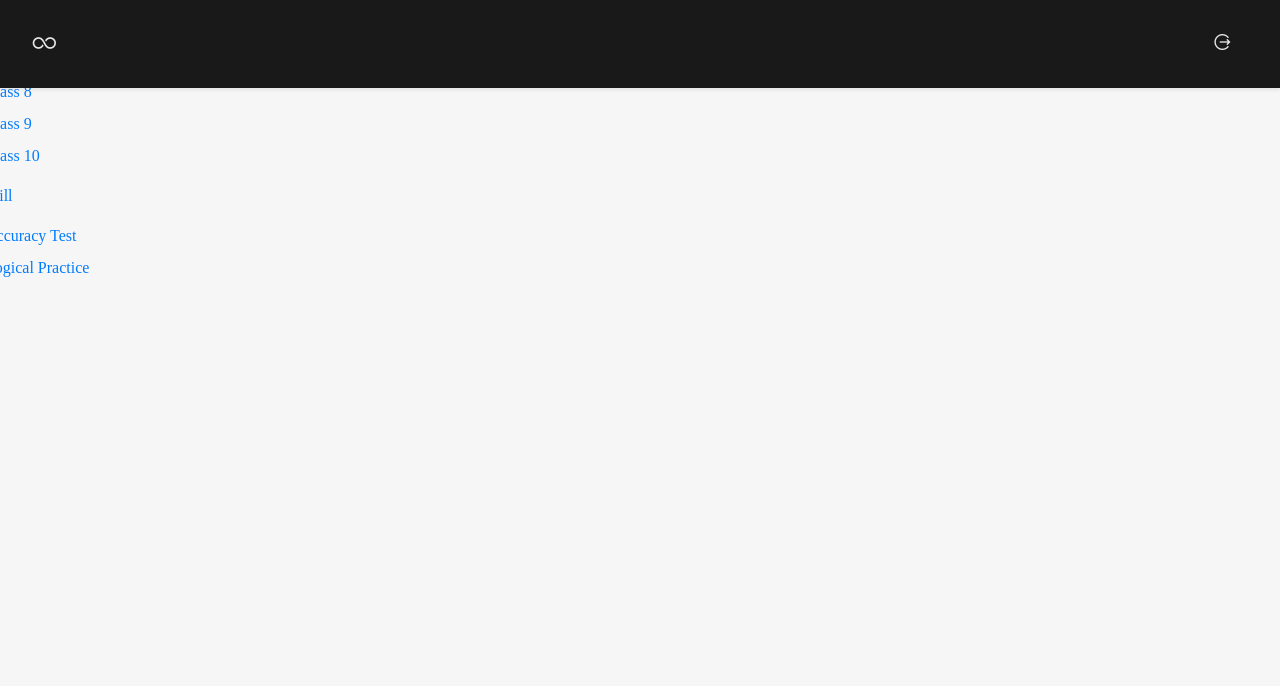
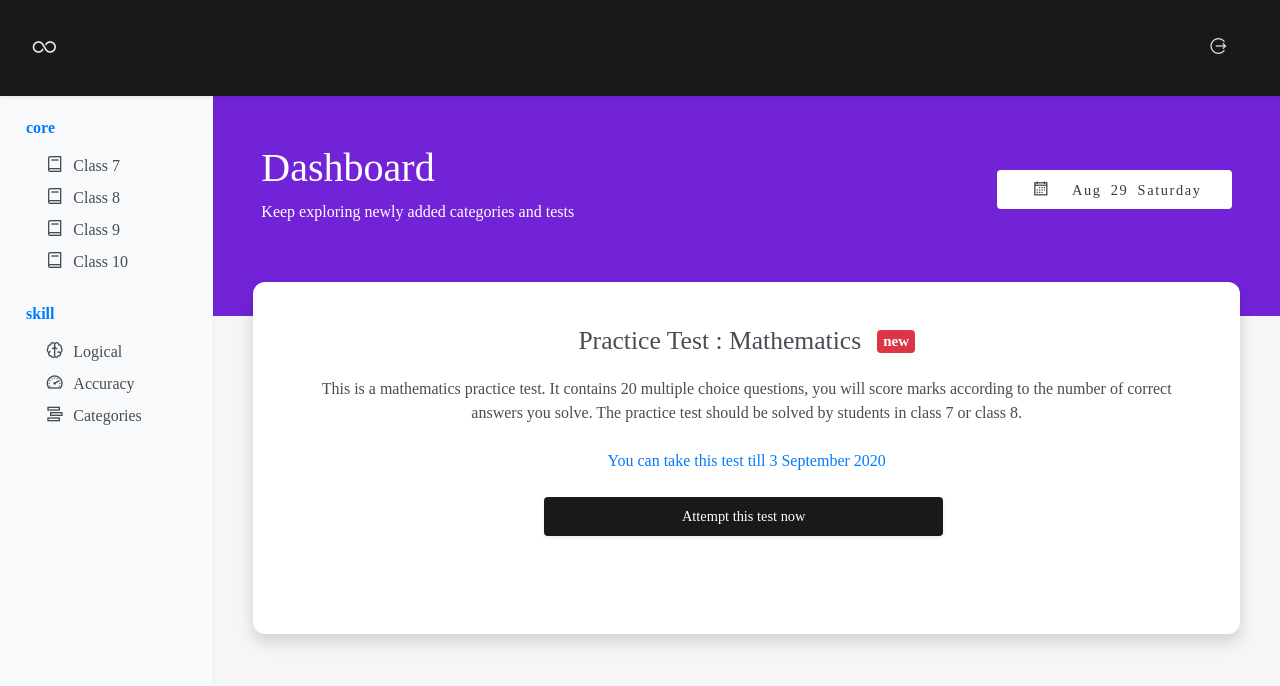
Before and after one commit to bsanket16/infinity-math-quiz, a React app in the folder proj_frontend/: page /user/dashboard in a window 1280 px wide. Built offline with nearby package versions, Linux system fonts and the light colour scheme; sample sign-in values are in the browser's storage.

Commit message:
re-designed dashboard

```diff
--- a/proj_frontend/src/core/Menu.js
+++ b/proj_frontend/src/core/Menu.js
@@ -20,6 +20,7 @@ const Menu = ({ history }) => (
                                         history.push('/')
                                     })
                                 }}>
+
                                     <i className="logo las la-sign-out-alt text-white la-lg"></i>
                                 </span>
                             </li>
--- a/proj_frontend/src/styles.css
+++ b/proj_frontend/src/styles.css
@@ -150,3 +150,125 @@ body {
 .signup {
     font-size: 0.8em;
 }
+
+/* dashboard */
+.sidebar {
+    position: fixed;
+    top: 0;
+    bottom: 0;
+    left: 0;
+    z-index: 100; /* Behind the navbar */
+    padding: 100px 0 0; /* Height of navbar */
+    box-shadow: inset -1px 0 0 rgba(0, 0, 0, .1);
+}
+
+@media (max-width: 767.98px) {
+    .sidebar {
+    top: 5rem;
+    }
+}
+
+.sidebar-sticky {
+    position: relative;
+    top: 0;
+    height: calc(100vh - 48px);
+    padding-top: .5rem;
+    overflow-x: hidden;
+    overflow-y: auto;
+}
+
+@supports ((position: -webkit-sticky) or (position: sticky)) {
+    .sidebar-sticky {
+        position: -webkit-sticky;
+        position: sticky;
+    }
+}
+
+.sidebar .nav-link {
+    font-size: 0.875rem;
+    font-weight: 500;
+    color: #333;
+}
+
+.sidebar .nav-link .feather {
+    margin-right: 4px;
+    color: #999;
+}
+
+.sidebar .nav-link.active {
+    color: #007bff;
+}
+
+.sidebar .nav-link:hover .feather,
+.sidebar .nav-link.active .feather {
+    color: inherit;
+}
+
+.sidebar-heading {
+    font-size: .75rem;
+    text-transform: uppercase;
+}
+
+.sidebar-menu {
+    list-style-type: none;
+}
+
+.core {
+    font-family: 'Montserrat';
+    font-size: 1rem;
+    font-weight: 700;
+    margin-left: -14px;
+    margin-bottom: 10px;
+}
+
+.nav-item {
+    font-weight: 500;
+    padding: 4px;
+    cursor: pointer;
+    opacity: 0.9;
+}
+
+.nav-item:hover {
+    color: #000000;
+    opacity: 1;
+}
+
+.main {
+    padding-top: 100px;
+}
+
+.banner {
+    margin-left: -24px;
+    margin-top: -4px;
+    width: 83.3vw;
+    background-color: #7223D7 !important;
+    min-height: 220px;
+}
+
+.calendar {
+    font-weight: 500;
+    font-size: 0.9rem;
+    padding-left: 30px !important;
+    padding-right: 30px !important;
+    cursor: pointer;
+    margin-top: -54px;
+    letter-spacing: 1.6px;
+    word-spacing: 4px;
+}
+
+.start-test {
+    border-radius: 12px !important;
+    min-height: 44vh;
+    margin-top: -50px;
+}
+
+
+.practice {
+    font-size: 1.6rem;
+    font-weight: 500;
+    opacity: 0.9;
+}
+
+.test-desc {
+    opacity: 0.9;
+}
--- a/proj_frontend/src/user/Dashboard.js
+++ b/proj_frontend/src/user/Dashboard.js
@@ -5,37 +5,89 @@ const Dashboard = () => {
 
     const board = () => (
         <>
-            <div className="row pt-2">
-                <div className="col-2">
-                    <div className="row text-primary mb-3">
-                        core
+            <div class="container-fluid">
+                <div class="row">
+                    <nav id="sidebarMenu" class="col-md-3 col-lg-2 d-md-block bg-light shadow-sm text-dark sidebar collapse">
+                    <div class="sidebar-sticky pt-3">
+
+                    <ul class="sidebar-menu flex-column text-dark">
+                        <li className="core text-primary">
+                            <span>core</span>
+                        </li>
+                        <li class="nav-item">
+                            <i class="las la-book la-lg"></i>
+                            <span className="ml-2">Class 7 </span>
+                        </li>
+                        <li class="nav-item">
+                            <i class="las la-book la-lg"></i>
+                            <span className="ml-2">Class 8 </span>
+                        </li>
+                        <li class="nav-item">
+                            <i class="las la-book la-lg"></i>
+                            <span className="ml-2">Class 9 </span>
+                        </li>
+                        <li class="nav-item">
+                            <i class="las la-book la-lg"></i>
+                            <span className="ml-2">Class 10 </span>
+                        </li>
+                    </ul>
+
+                    <ul class="sidebar-menu flex-column text-dark mt-4">
+                        <li className="core text-primary">
+                            <span>skill</span>
+                        </li>
+
+                        <li class="nav-item">
+                            <i class="las la-brain la-lg"></i>
+                            <span className="ml-2">Logical </span>
+                        </li>
+                        <li class="nav-item">
+                            <i class="las la-tachometer-alt la-lg"></i>
+                            <span className="ml-2">Accuracy </span>
+                        </li>
+                        <li class="nav-item">
+                            <i class="las la-stream la-lg"></i>
+                            <span className="ml-2">Categories </span>
+                        </li>
+
+                    </ul>
+
                     </div>
-                    <div className="row text-primary mb-2">
-                        Class 7
+                    </nav>
+
+                    <main role="main" class="main col-md-9 ml-sm-auto col-lg-10 px-md-4 no-gutters">
+                    <div class="banner pt-5 pb-2 mb-3 text-white">
+                        <h1 class="h1 ml-5">Dashboard</h1>
+                        <div className="text-white ml-5">
+                            Keep exploring newly added categories and tests
+                        </div>
+
+                        <div className="calendar float-right bg-white text-dark p-2 mr-5 rounded">
+                            <i class="las la-calendar la-lg p-1"></i>
+                                <span className="ml-3">Aug 29 Saturday</span>
+                            </div>
                     </div>
-                    <div className="row text-primary mb-2">
-                        Class 8
+
+                    <div className="start-test bg-white shadow rounded text-dark ml-3 mr-3">
+                        <div className="text-1 d-flex justify-content-center text-grey text-center">
+                            <span className="practice pt-4 mt-3">Practice Test : <span className="math">Mathematics</span></span>
+                            <h5> <span class="badge badge-danger mt-5  ml-3">new</span></h5>
+                        </div>
+
+                        <div className="test-desc container pl-5 pr-5 mt-3 text-grey text-center text-justify">
+                            This is a mathematics practice test. It contains 20 multiple choice questions, you will score marks according
+                            to the number of correct answers you solve. The practice test should be solved by students in class 7 or class 8.
+                        </div>
+
+                        <div className="text-primary mt-4 text-center">
+                            You can take this test till 3 September 2020
+                        </div>
+
+                        <div className="container row d-flex justify-content-center">
+                            <button href='/' className="btn btn-login col-5 btn-lg mt-4 ml-4 mb-4 p-2 mb-3 btn-block text-white bg-dark shadow-sm rounded"> Attempt this test now </button>
+                        </div>
                     </div>
-                    <div className="row text-primary mb-2">
-                        Class 9
-                    </div>
-                    <div className="row text-primary mb-2">
-                        Class 10
-                    </div>
-                    <div className="row text-primary mt-3 mb-3">
-                        skill
-                    </div>
-                    <div className="row text-primary mb-2">
-                        Accuracy Test
-                    </div>
-                    <div className="row text-primary mb-2">
-                        Logical Practice
-                    </div>
-                </div>
-                <div className="col-9">
-                    <div className="row">
-                        <button>Start Test</button>
-                    </div>
+                    </main>
                 </div>
             </div>
         </>
@@ -43,7 +95,7 @@ const Dashboard = () => {
 
     return (
         <>
-            < Menu />
+            <Menu />
             {board()}
         </>
     )
```
